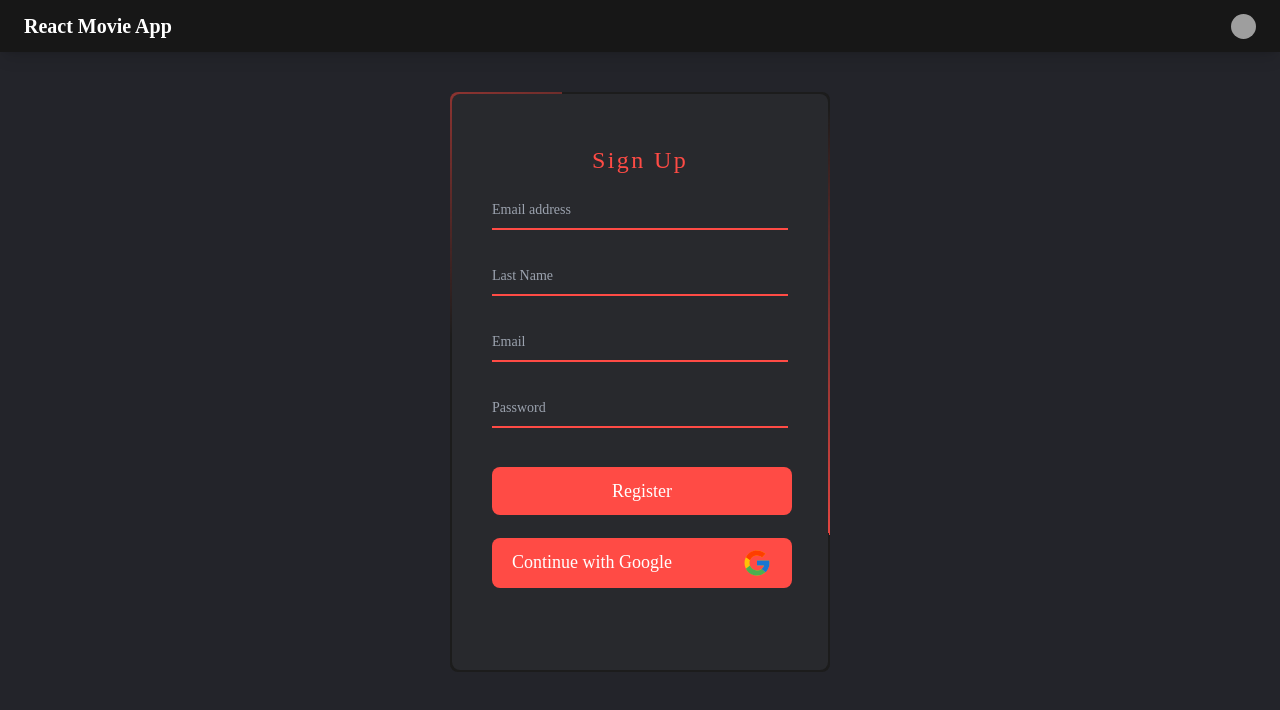
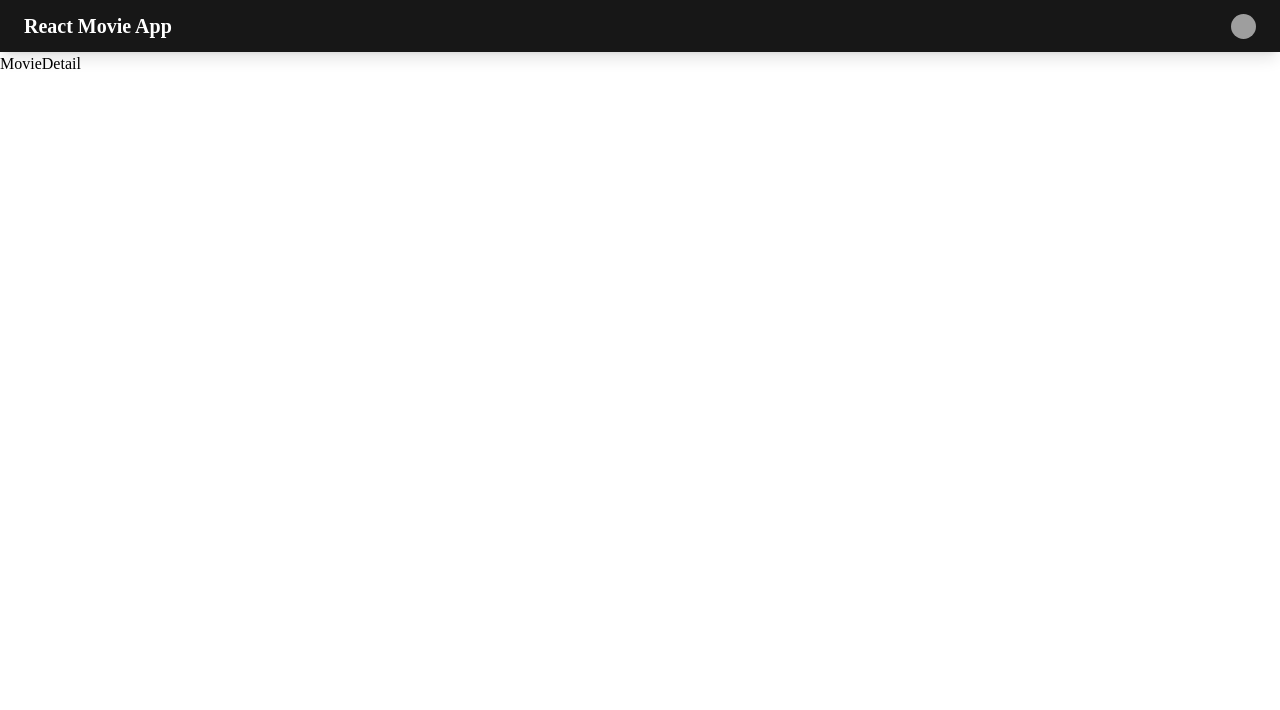
Before and after one commit to yeyazar/p9-movie-app, a React (Create React App) app: page /details/1 in a window 1280 px wide. Shown: the top 710 px of the page. Built offline with nearby package versions, Linux system fonts and the light colour scheme; grey boxes are pictures that could not be loaded; what tw-elements would draw is missing.

Commit message:
approuter

```diff
--- a/src/App.js
+++ b/src/App.js
@@ -1,12 +1,12 @@
 import React from "react";
 import Navbar from "./components/Navbar";
 import Register from "./pages/Register";
+import AppRouter from "./router/AppRouter";
 
 const App = () => {
   return (
     <div>
-      <Navbar/>
-      <Register />
+      <AppRouter/>
     </div>
   );
 };
--- a/src/router/AppRouter.jsx
+++ b/src/router/AppRouter.jsx
@@ -1,7 +1,24 @@
-import React from "react";
+import { BrowserRouter, Route, Routes } from "react-router-dom";
+import Navbar from "../components/Navbar";
+import Login from "../pages/Login";
+import Main from "../pages/Main";
+import MovieDetail from "../pages/MovieDetail";
+import Register from "../pages/Register";
 
 const AppRouter = () => {
-  return <div>AppRouter</div>;
+  return (
+    <BrowserRouter>
+      <Navbar/>
+
+      <Routes>
+        <Route path="/" element={<Main/>} />
+        <Route path="/login" element={<Login/>} />
+        <Route path="/register" element={<Register/>} />
+
+        <Route path="/details/:id" element={<MovieDetail/>} />
+      </Routes>
+    </BrowserRouter>
+  )
 };
 
 export default AppRouter;
```
